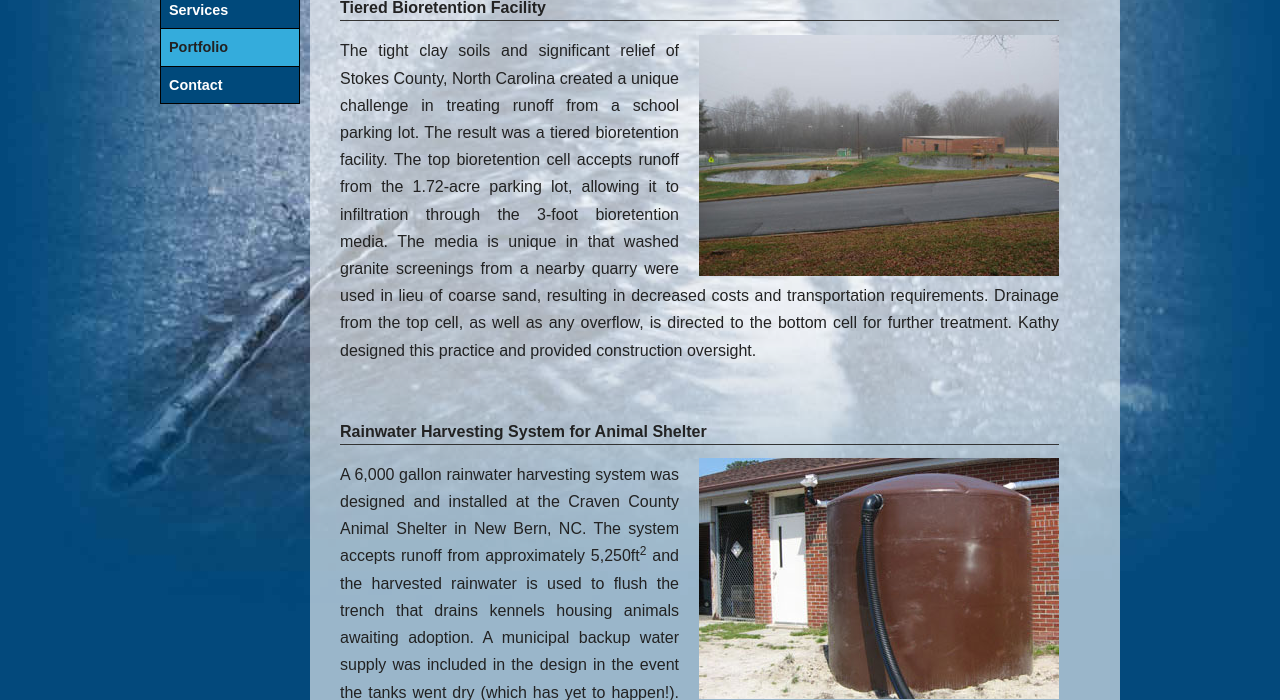
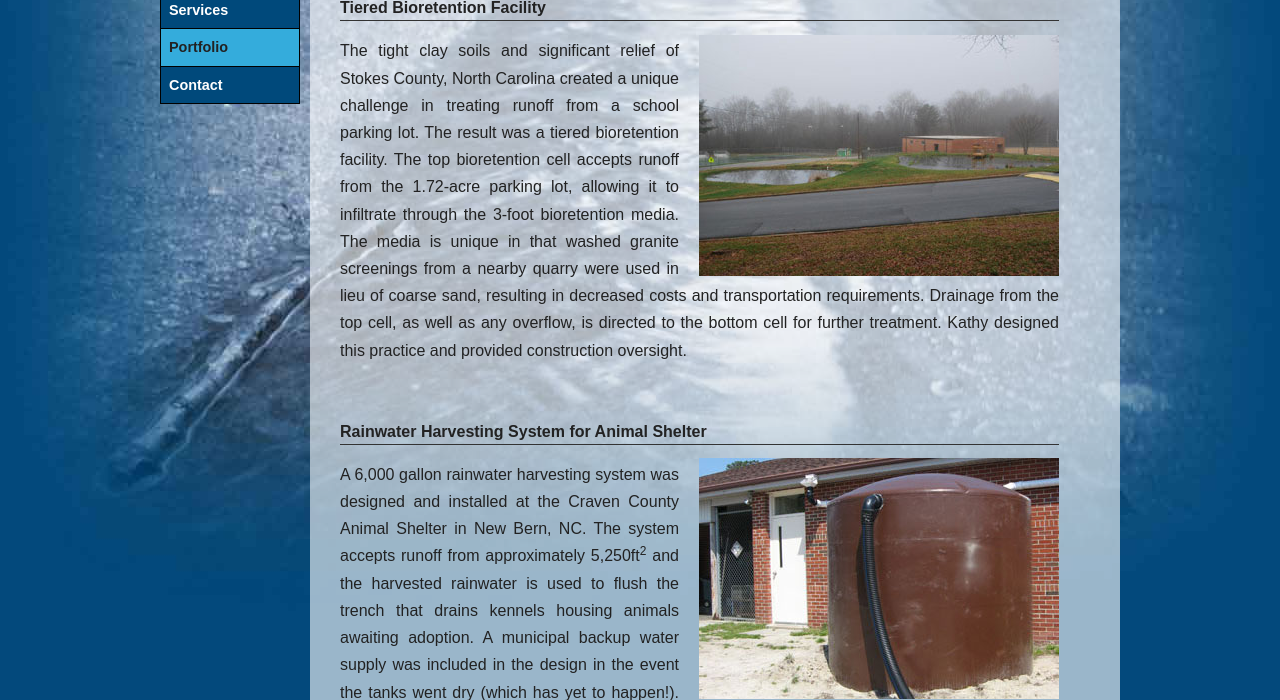
Before and after one commit to webninjataylor/stormwaterss, a PHP site: page /portfolio.php in a window 1280 px wide. Shown: the part 213-913 px from the top of the page. Run offline with PHP 8.4, Linux system fonts and the light colour scheme.

Commit message:
Fixed typo

```diff
--- a/portfolio.php
+++ b/portfolio.php
@@ -18,7 +18,7 @@
                 <img src="images/tbf2.jpg" alt="Tiered Bioretention Facility">
                 <img src="images/tbf3.jpg" alt="Tiered Bioretention Facility">
             </div>
-            <p>The tight clay soils and significant relief of Stokes County, North Carolina created a unique challenge in treating runoff from a school parking lot. The result was a tiered bioretention facility. The top bioretention cell accepts runoff from the 1.72-acre parking lot, allowing it to infiltration through the 3-foot bioretention media. The media is unique in that washed granite screenings from a nearby quarry were used in lieu of coarse sand, resulting in decreased costs and transportation requirements. Drainage from the top cell, as well as any overflow, is directed to the bottom cell for further treatment. Kathy designed this practice and provided construction oversight.</p>
+            <p>The tight clay soils and significant relief of Stokes County, North Carolina created a unique challenge in treating runoff from a school parking lot. The result was a tiered bioretention facility. The top bioretention cell accepts runoff from the 1.72-acre parking lot, allowing it to infiltrate through the 3-foot bioretention media. The media is unique in that washed granite screenings from a nearby quarry were used in lieu of coarse sand, resulting in decreased costs and transportation requirements. Drainage from the top cell, as well as any overflow, is directed to the bottom cell for further treatment. Kathy designed this practice and provided construction oversight.</p>
         </div>
 
         <div class="project">
```
